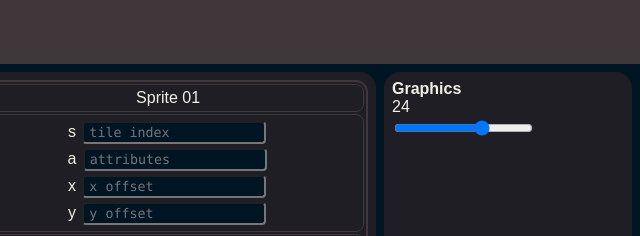
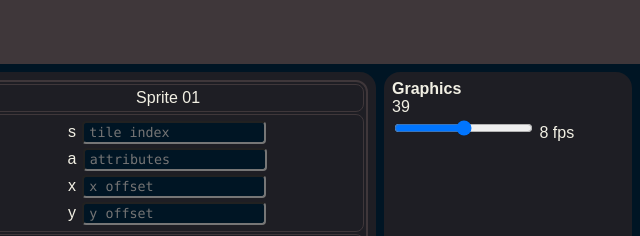
Before and after one commit to langel/skrontch, a plain HTML site: page www/anim.html in a window 1280 px wide. Shown: the top 236 px of the page, 640-1280 px from the left. Drawn offline with Linux system fonts and the light colour scheme.

Commit message:
localstorage project object sustaining

```diff
--- a/www/anim.html
+++ b/www/anim.html
@@ -31,6 +31,8 @@
 		</footer>
 	</div>
 </body>
+<script type="text/javascript" src="js/const.js"></script>
 <script type="text/javascript" src="js/util.js"></script>
 <script type="text/javascript" src="js/anim.js"></script>
+<script type="text/javascript" src="js/skrontch.js"></script>
 </HTML>
--- a/www/js/anim.js
+++ b/www/js/anim.js
@@ -37,14 +37,18 @@ const anim_init = () => {
 	// setup anim preview fps slider
 	let slider = elem_get('fps_rate_slider');
 	slider.setAttribute('max', anim_fps_rates.length - 1);
-	slider.oninput = (e) => {
-		anim_fps = anim_fps_rates[e.target.value];
+	slider.oninput = () => {
+		anim_fps = anim_fps_rates[slider.value];
 		let span = elem_get('fps_rate_display');
 		span.innerHTML = anim_fps + ' fps';
+		proj.anim.fps = anim_fps;
+		skrontch_update();
 	}
-	slider.setAttribute('value', 8);
-	anim_fps = anim_fps_rates[8];
+	anim_fps = anim_fps_rates[proj.anim.fps];
+	slider.value = anim_fps_rates.indexOf(proj.anim.fps);
+	slider.dispatchEvent(new Event('input'));
 	// construct data form
+	form = elem_get('form');
 	let table = elem_new('table');
 	table.setAttribute('id', 'anim_table');
 	table.setAttribute('width', '100%');
@@ -76,6 +80,8 @@ const anim_init = () => {
 		table.appendChild(row);
 	}
 	form.appendChild(table);
+	// set anim cycle in motion
+	anim_update();
 }
 
 const anim_process = () => {
@@ -95,11 +101,3 @@ const anim_update = () => {
 	}
 	requestAnimationFrame(anim_update);
 }
-
-
-
-window.addEventListener("DOMContentLoaded", () => {
-	form = elem_get('form');
-	anim_init();
-	anim_update();
-});
--- /dev/null
+++ b/www/js/skrontch.js
@@ -0,0 +1,30 @@
+
+let proj = {
+	anim: {
+		fps: 8,
+	},
+};
+
+
+
+const skrontch_init = () => {
+	// load project from local storage
+	let local_proj = localget('skrontch_current_project');
+	if (local_proj !== null) proj = JSON.parse(local_proj);
+	console.log(proj);
+	// initialize subsystems
+	anim_init();
+}
+
+
+
+const skrontch_update = () => {
+	console.log(proj.toString());
+	localset('skrontch_current_project', JSON.stringify(proj));
+}
+
+
+
+window.addEventListener("DOMContentLoaded", () => {
+	skrontch_init();
+});
```
